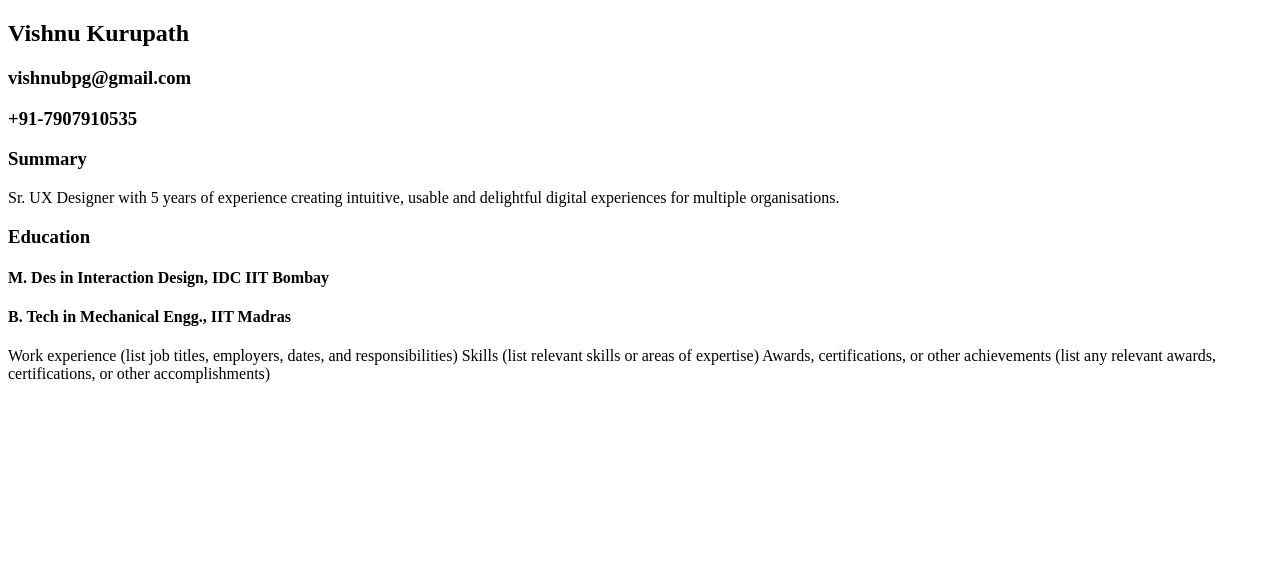
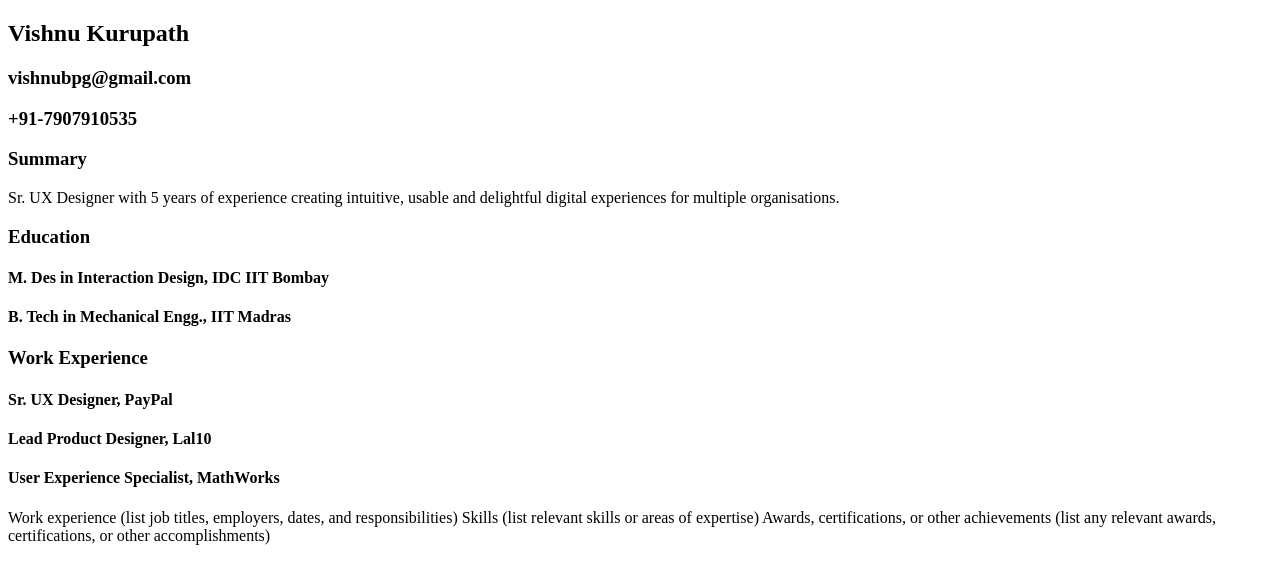
Before and after one commit to vishnubpg/html-portfolio, a plain HTML site: page index.html in a window 1280 px wide. Drawn offline with Linux system fonts and the light colour scheme.

Commit message:
Update index.html

```diff
--- a/index.html
+++ b/index.html
@@ -20,7 +20,10 @@
    <h4> M. Des in Interaction Design, IDC IIT Bombay</h4>
    <h4> B. Tech in Mechanical Engg., IIT Madras</h4>
 
-
+   <h3>Work Experience</h3>
+  <h4> Sr. UX Designer, PayPal</h4>
+   <h4> Lead Product Designer, Lal10</h4>
+   <h4> User Experience Specialist, MathWorks</h4>
 
 
 
```
